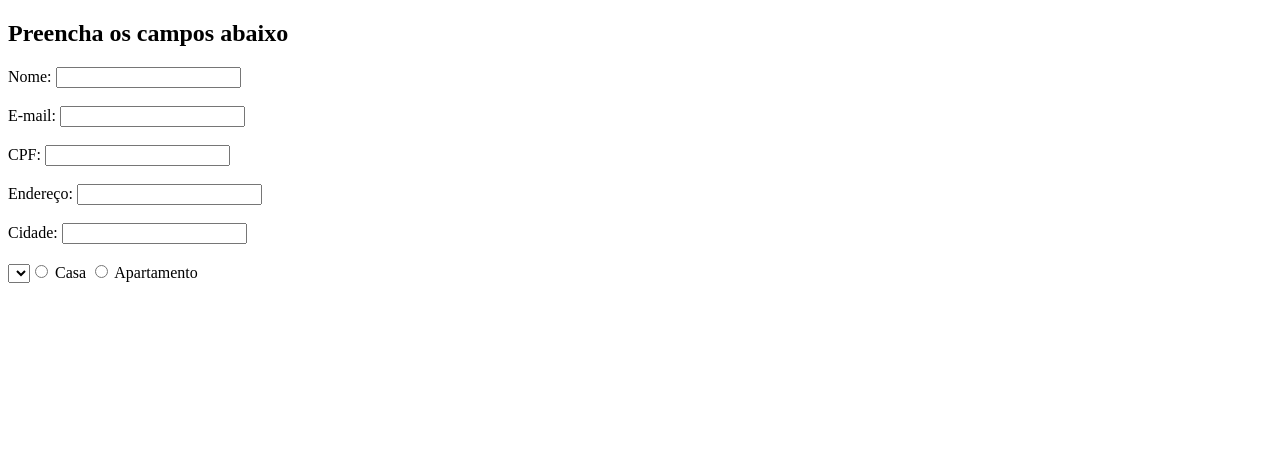
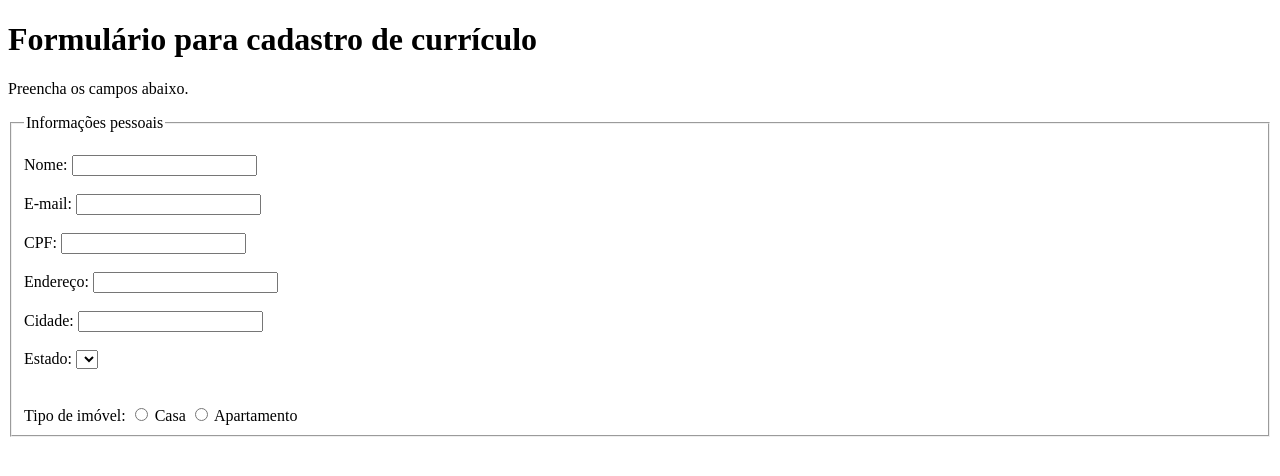
Before and after one commit to biazidioti/trybe-exercises, a plain HTML site: page exercises/html-e-css-forms-flexbox-e-responsivo_1/form.html in a window 1280 px wide. Drawn offline with Linux system fonts and the light colour scheme.

Commit message:
Adiciona tag fildset com legenda.

```diff
--- a/exercises/html-e-css-forms-flexbox-e-responsivo_1/form.html
+++ b/exercises/html-e-css-forms-flexbox-e-responsivo_1/form.html
@@ -7,8 +7,16 @@
     <title>Forms</title>
   </head>
   <body>
-    <h2>Preencha os campos abaixo</h2>
+    <header class="form-header">
+      <h1>Formulário para cadastro de currículo</h1>
+      <p>Preencha os campos abaixo.</p>
+    </header>
+
+
     <form>
+      <fieldset>
+        <legend>Informações pessoais</legend>
+        <br>
       <label for="name">
         Nome:
         <input
@@ -69,13 +77,19 @@
       </label>
       <br/>
       <br/>
-      <select name="personal-info" id="state">
-           <div class="line-content">
+      <label for="state">Estado: </label>
+            <select name="personal-info" id="state" value = "" required>
+            </select>
+        <br/>
+        <br/>
+        <br/>
+         <div class="line-content">
             <label for="house-apartment">Tipo de imóvel: </label>
             <input type="radio" name="personal-info" id="house" value="house" required> <span>Casa</span>
             <input type="radio" name="personal-info" id="apartment" value="apartment" required > <span>Apartamento</span>
           </div>
       </select>
+    </fieldset>
       <br>
       <br>
 
```
Also changed, not shown: exercises/html-e-css-forms-flexbox-e-responsivo_1/script.js (+10 -0 lines).
